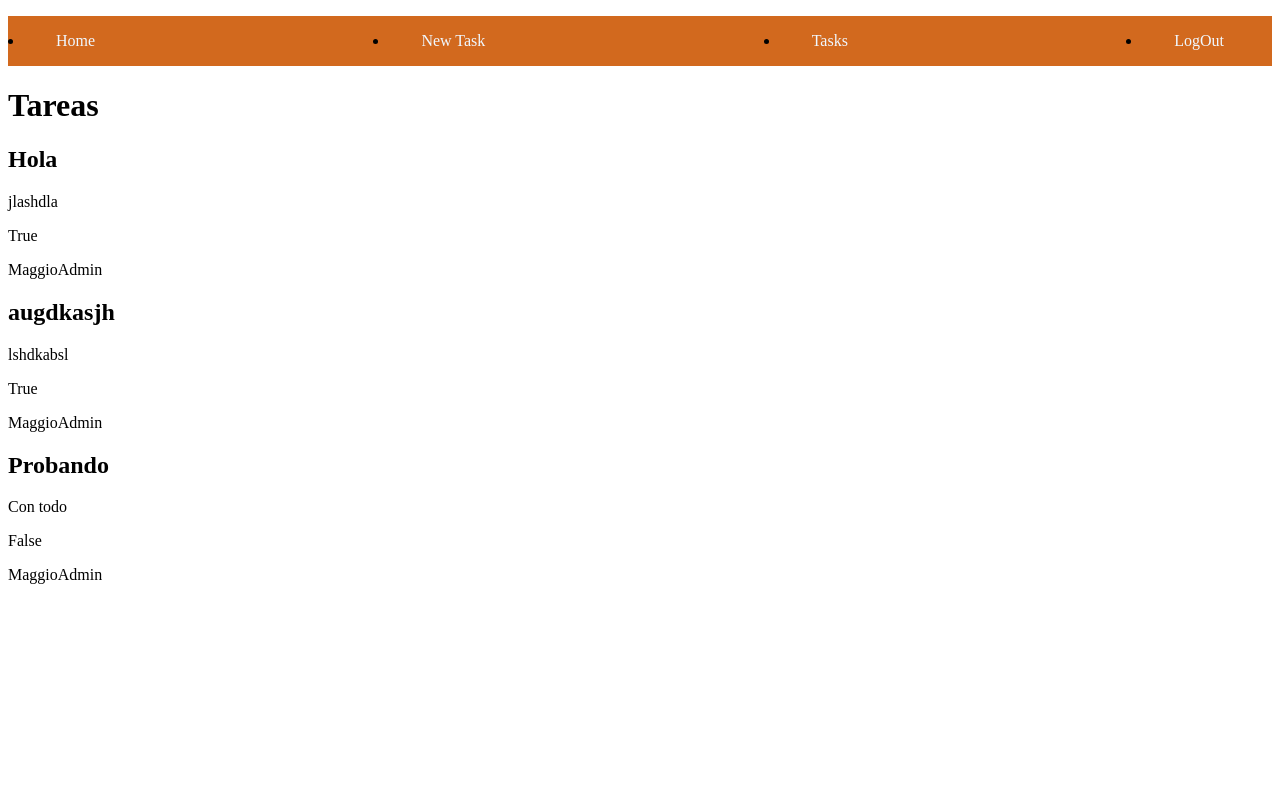
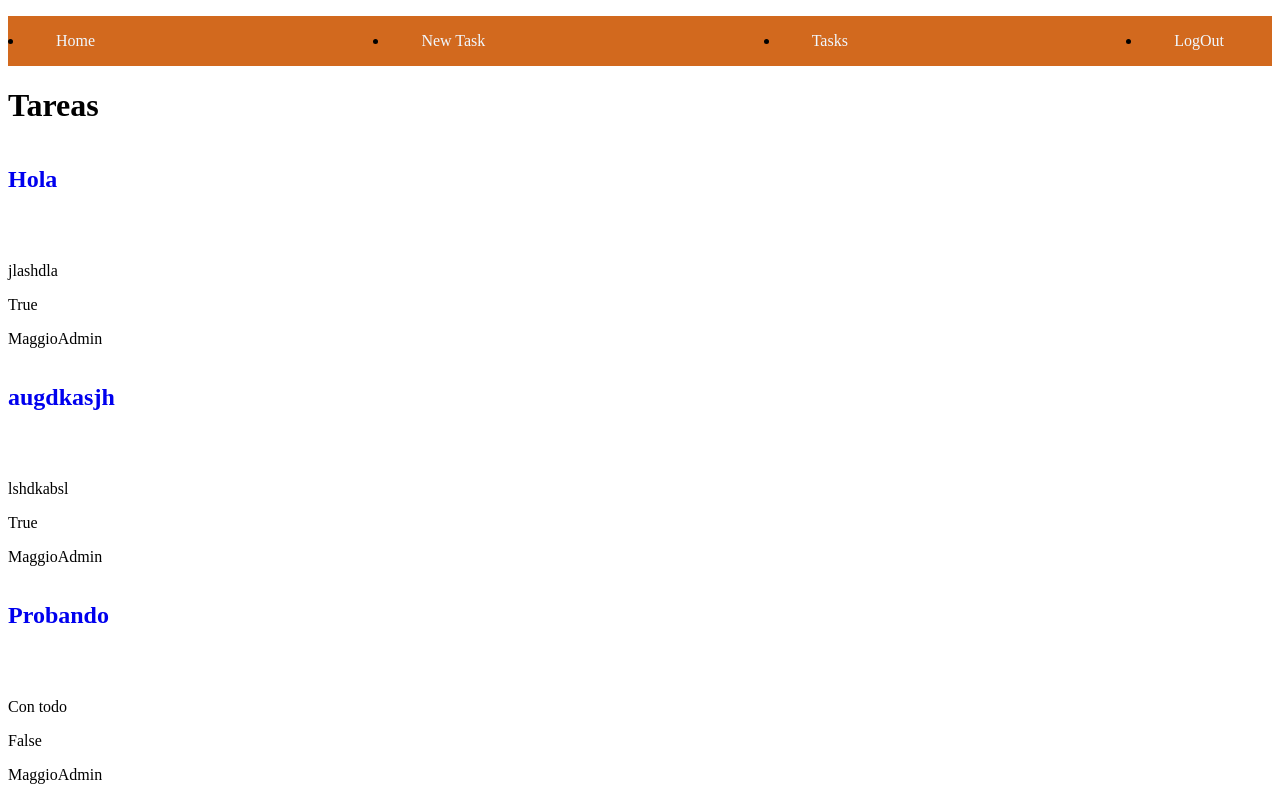
Before and after one commit to JuanCruz21/Proyectos, a Django app: page /tasks/ in a window 1280 px wide. Run offline with Django 4.2, Linux system fonts and the light colour scheme; a user stored in the database is signed in; data comes from the database, SQL or seed files in the repository; both versions use the stored data as it was after the commit.

Commit message:
Nuevos aditamentos

```diff
--- a/tasks/Templates/Home.html
+++ b/tasks/Templates/Home.html
@@ -1,6 +1,6 @@
 {% extends 'Base.html' %}
-
 
 {% block contend %}
 <h1>Bienvenidos {{empresa}}</h1>
+<p></p>
 {% endblock %}
--- /dev/null
+++ b/tasks/Templates/taskdetail.html
@@ -0,0 +1,5 @@
+{% extends 'Base.html' %}
+
+{% block contend %}
+        <h2>Tarea: {{task.title}}</h2>
+{% endblock %}
--- a/tasks/Templates/tasks.html
+++ b/tasks/Templates/tasks.html
@@ -4,12 +4,11 @@
 {% block contend %}
     <h1>Tareas</h1>
     {% for task in tasks %}
-    <div>
+    <a href="{% url 'taskdetail' task.id %}" class="tareas">
         <h2>{{task.title}}</h2>
-        <p>{{task.description}}</p>
-        <p>{{task.important}}</p>
-        <p>{{task.user.username}}</p>
-    </div>
-
+    </a>
+    <p>{{task.description}}</p>
+    <p>{{task.important}}</p>
+    <p>{{task.user.username}}</p>
     {% endfor %}
 {% endblock %}
--- a/tasks/static/style/style.css
+++ b/tasks/static/style/style.css
@@ -14,6 +14,15 @@ body{
     margin: 1rem;
     color: aliceblue;
 }
-a :hover{
+ul li a :hover{
     background-color: orange;
 }
+
+a{
+    text-decoration: none;
+}
+.tareas {
+    width: 100px;
+    height: 100px;
+    display: flex;
+}
--- a/tasks/urls.py
+++ b/tasks/urls.py
@@ -7,5 +7,6 @@ urlpatterns = [
     path('Signin/', views.Signin, name='Signin'),
     path('logout/', views.signout,name='logout'),
     path('tasks/', views.tasks, name='tasks'),
-    path('NewTask/', views.Newtasks , name='NewTask')
+    path('NewTask/', views.Newtasks , name='NewTask'),
+    path('task/<int:task_id>', views.DetailTask, name='taskdetail')
 ]
--- a/tasks/views.py
+++ b/tasks/views.py
@@ -1,10 +1,11 @@
-from django.shortcuts import render,redirect
+from django.shortcuts import render,redirect,get_object_or_404
 from django.contrib.auth.forms import UserCreationForm, AuthenticationForm
 from django.contrib.auth.models import User
 from django.contrib.auth import login,logout,authenticate
 from django.db import IntegrityError
 from .forms import TaskForm
 from .models import Task
+
 # Create your views here.
 
 def home(request):
@@ -66,6 +67,10 @@ def Newtasks(request):
         new_task.save()
         return redirect('tasks')
 
+def DetailTask(request,task_id):
+    task = get_object_or_404(Task,pk=task_id)
+    return render(request, 'taskdetail.html', {'task':task})
+
 def signout(request):
     logout(request)
     return redirect('home')
```
Also changed, not shown: db.sqlite3.
